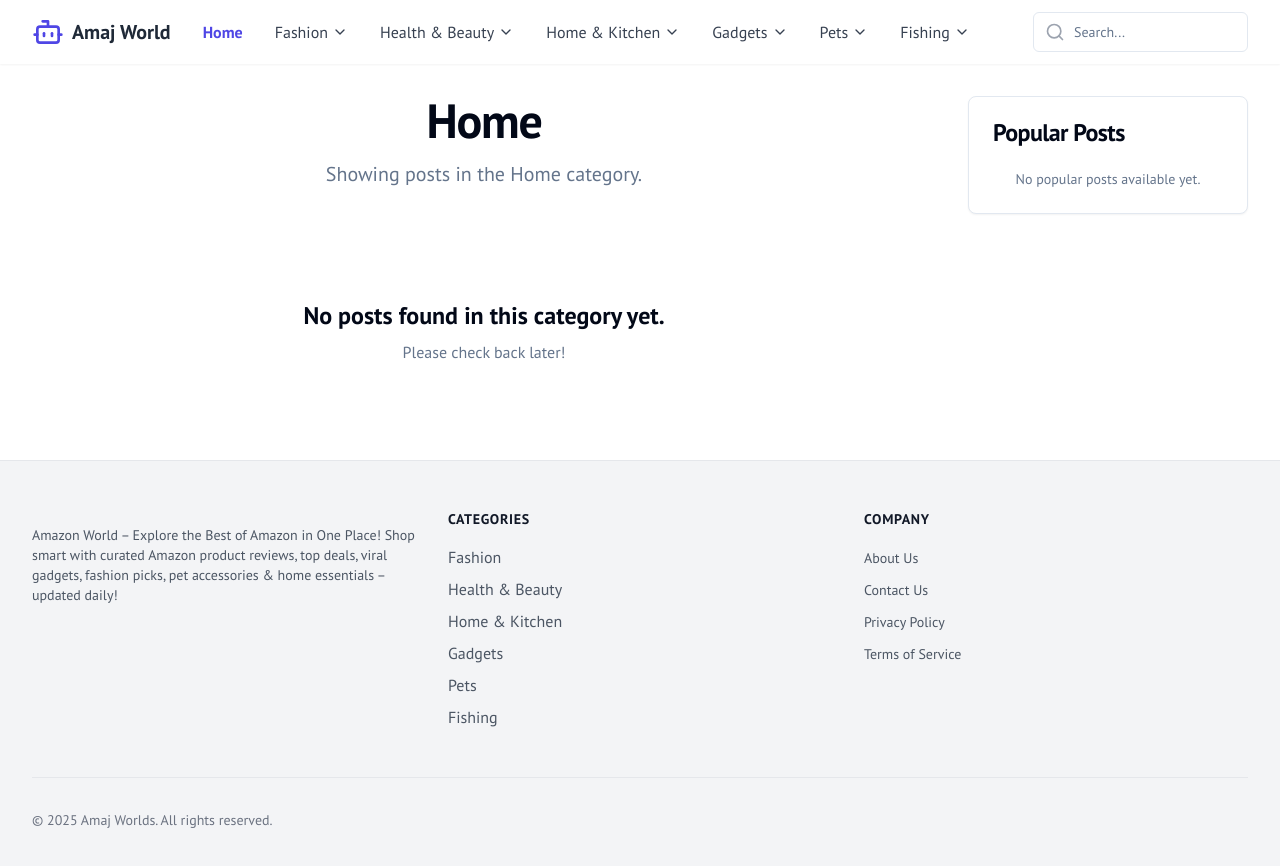
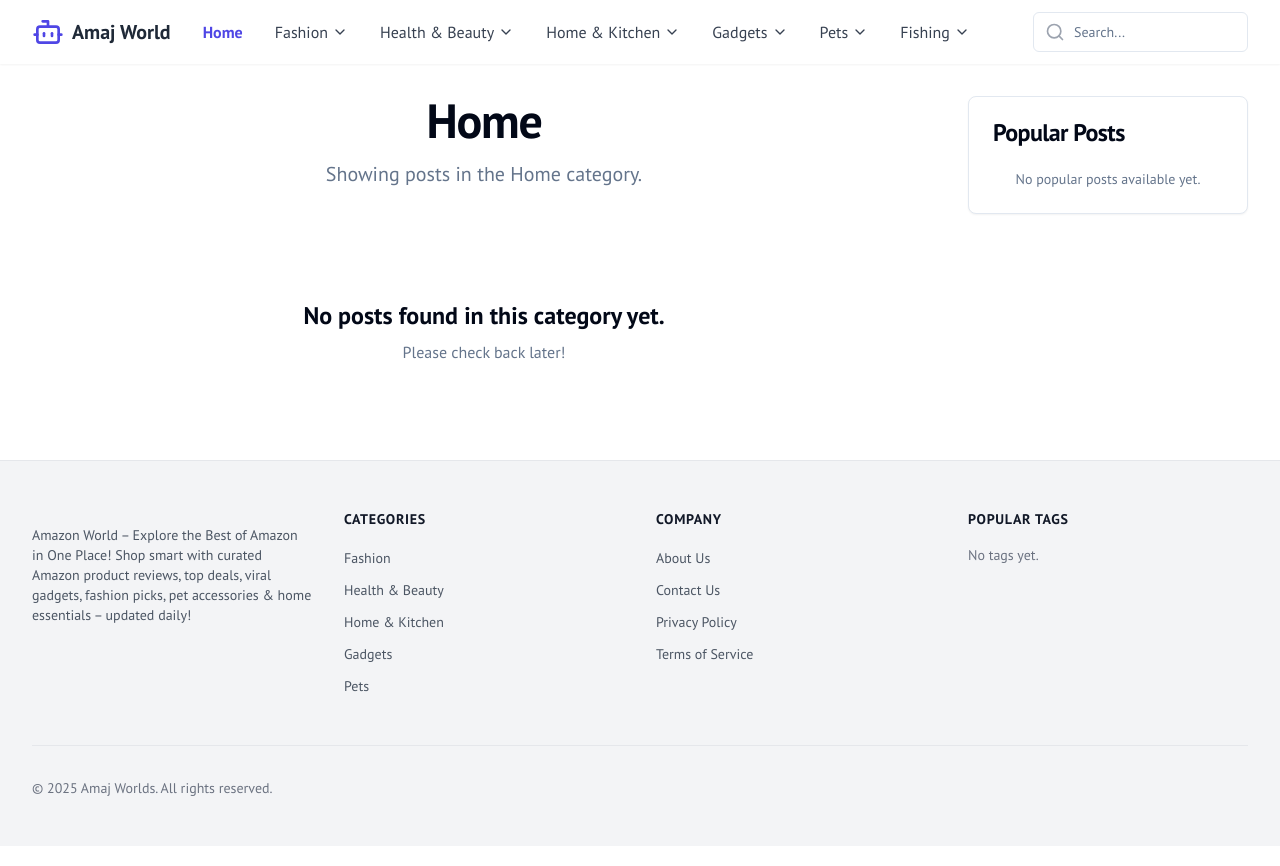
Before and after one commit to amajworld/amaj-world-project, a Next.js app: page / in a window 1280 px wide. Shown: the top 866 px of the page. Built offline with nearby package versions, Linux system fonts and the light colour scheme.

Commit message:
নারে ভাই ফুটারে Popular Tags এর নিচের Tags গুলোডিলিট করেছিলে সে গুলো সব

```diff
--- a/src/components/SiteFooter.tsx
+++ b/src/components/SiteFooter.tsx
@@ -11,6 +11,8 @@ import Image from 'next/image';
 import { getDocuments, getDocument } from '@/app/actions/firestoreActions';
 import type { MenuItem } from '@/app/admin/menu/page';
 import { menuData as initialMenuData } from '@/data/menu';
+import type { Post } from '@/data/posts';
+import { Badge } from './ui/badge';
 
 const footerLinkSections = [
     {
@@ -28,25 +30,38 @@ export default function SiteFooter() {
     const [socialLinks, setSocialLinks] = useState<SocialLink[]>([]);
     const [settings, setSettings] = useState<SiteSettings | null>(null);
     const [menuData, setMenuData] = useState<MenuItem[]>([]);
+    const [popularTags, setPopularTags] = useState<string[]>([]);
     const [isLoading, setIsLoading] = useState(true);
 
     useEffect(() => {
         const loadData = async () => {
             setIsLoading(true);
             try {
-                const [links, siteSettings, menu] = await Promise.all([
+                const [links, siteSettings, menu, posts] = await Promise.all([
                     getDocuments<SocialLink>('socialLinks'),
                     getDocument<SiteSettings>('site-data', 'settings'),
                     getDocument<{ data: MenuItem[] }>('site-data', 'menu'),
+                    getDocuments<Post>('posts', { where: [['status', '==', 'published']] }),
                 ]);
 
                 setSocialLinks(links);
                 setSettings(siteSettings);
+
                 if (menu?.data && menu.data.length > 0) {
                     setMenuData(menu.data);
                 } else {
                     setMenuData(initialMenuData as MenuItem[]);
                 }
+
+                // Calculate popular tags
+                const allTags = posts.flatMap(p => p.tags || []);
+                const tagCounts = allTags.reduce((acc, tag) => {
+                    acc[tag] = (acc[tag] || 0) + 1;
+                    return acc;
+                }, {} as Record<string, number>);
+
+                const sortedTags = Object.keys(tagCounts).sort((a, b) => tagCounts[b] - tagCounts[a]);
+                setPopularTags(sortedTags.slice(0, 10)); // Show top 10 tags
 
             } catch (error) {
                 console.error("Failed to fetch footer data from Firestore", error);
@@ -74,9 +89,9 @@ export default function SiteFooter() {
   return (
     <footer className="bg-gray-100 dark:bg-gray-900 border-t border-gray-200 dark:border-gray-800">
       <div className="container mx-auto px-4 sm:px-6 lg:px-8 py-12">
-        <div className="grid grid-cols-1 md:grid-cols-3 gap-8">
+        <div className="grid grid-cols-1 md:grid-cols-4 gap-8">
 
-          <div className="space-y-4 flex flex-col items-center md:items-start text-center md:text-left">
+          <div className="space-y-4 flex flex-col items-center md:items-start text-center md:text-left md:col-span-1">
               <Link href="/">
                 <SiteLogo />
               </Link>
@@ -88,9 +103,9 @@ export default function SiteFooter() {
           <div className="text-center md:text-left">
             <h3 className="text-sm font-semibold text-gray-900 dark:text-white tracking-wider uppercase">Categories</h3>
             <ul className="mt-4 space-y-2">
-              {menuData.filter(item => item.href !== '/').map((link) => (
+              {menuData.filter(item => item.href !== '/').slice(0, 5).map((link) => ( // Show first 5 categories
                 <li key={link.href}>
-                  <Link href={link.href} className="text-base text-gray-600 dark:text-gray-400 hover:text-indigo-600 dark:hover:text-indigo-400">
+                  <Link href={link.href} className="text-sm text-gray-600 dark:text-gray-400 hover:text-indigo-600 dark:hover:text-indigo-400">
                     {link.label}
                   </Link>
                 </li>
@@ -109,6 +124,17 @@ export default function SiteFooter() {
                 </li>
             ))}
             </ul>
+          </div>
+
+          <div className="text-center md:text-left">
+            <h3 className="text-sm font-semibold text-gray-900 dark:text-white tracking-wider uppercase">Popular Tags</h3>
+            <div className="mt-4 flex flex-wrap gap-2 justify-center md:justify-start">
+              {popularTags.length > 0 ? popularTags.map((tag) => (
+                <Link key={tag} href={`/tags/${encodeURIComponent(tag)}`}>
+                    <Badge variant="secondary" className="hover:bg-primary/20 transition-colors">{tag}</Badge>
+                </Link>
+              )) : <p className="text-sm text-gray-500">No tags yet.</p>}
+            </div>
           </div>
 
         </div>
```
